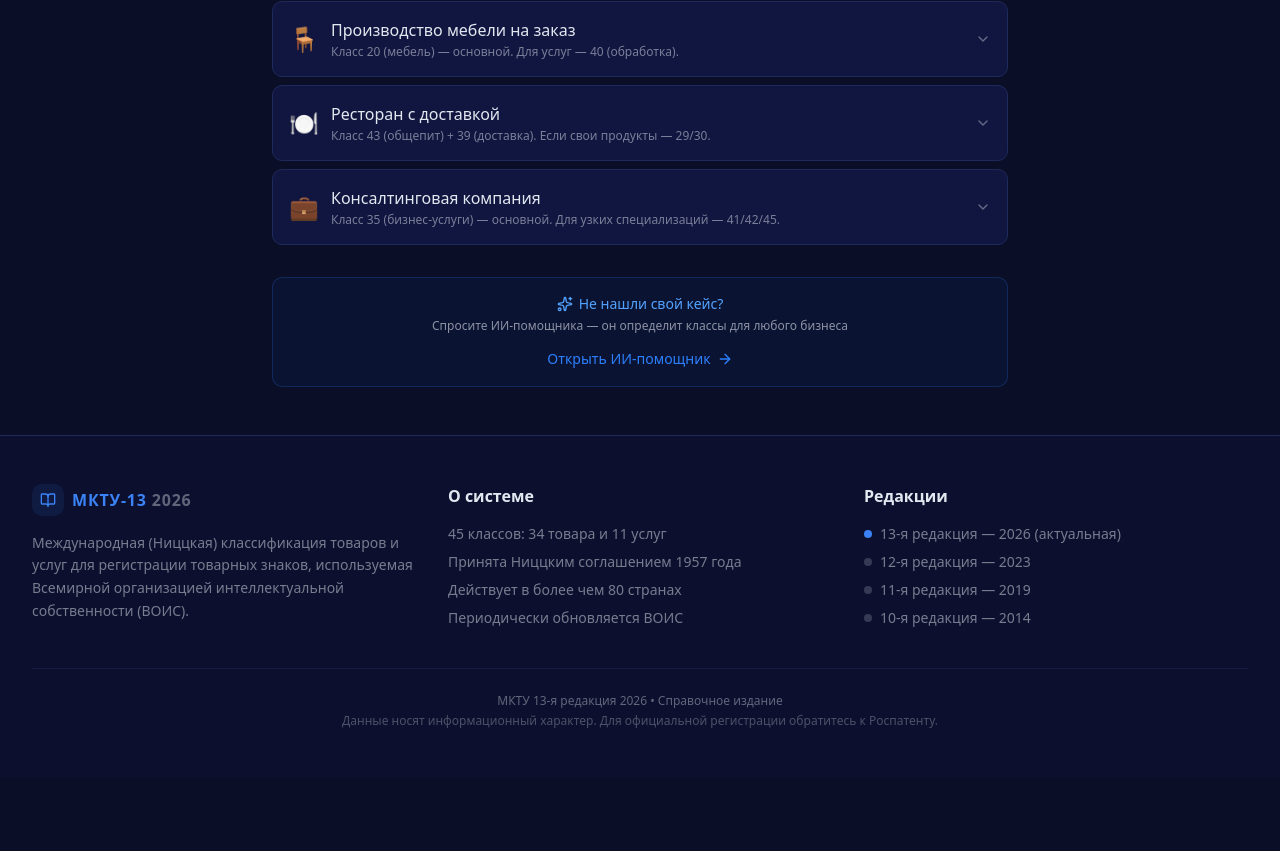
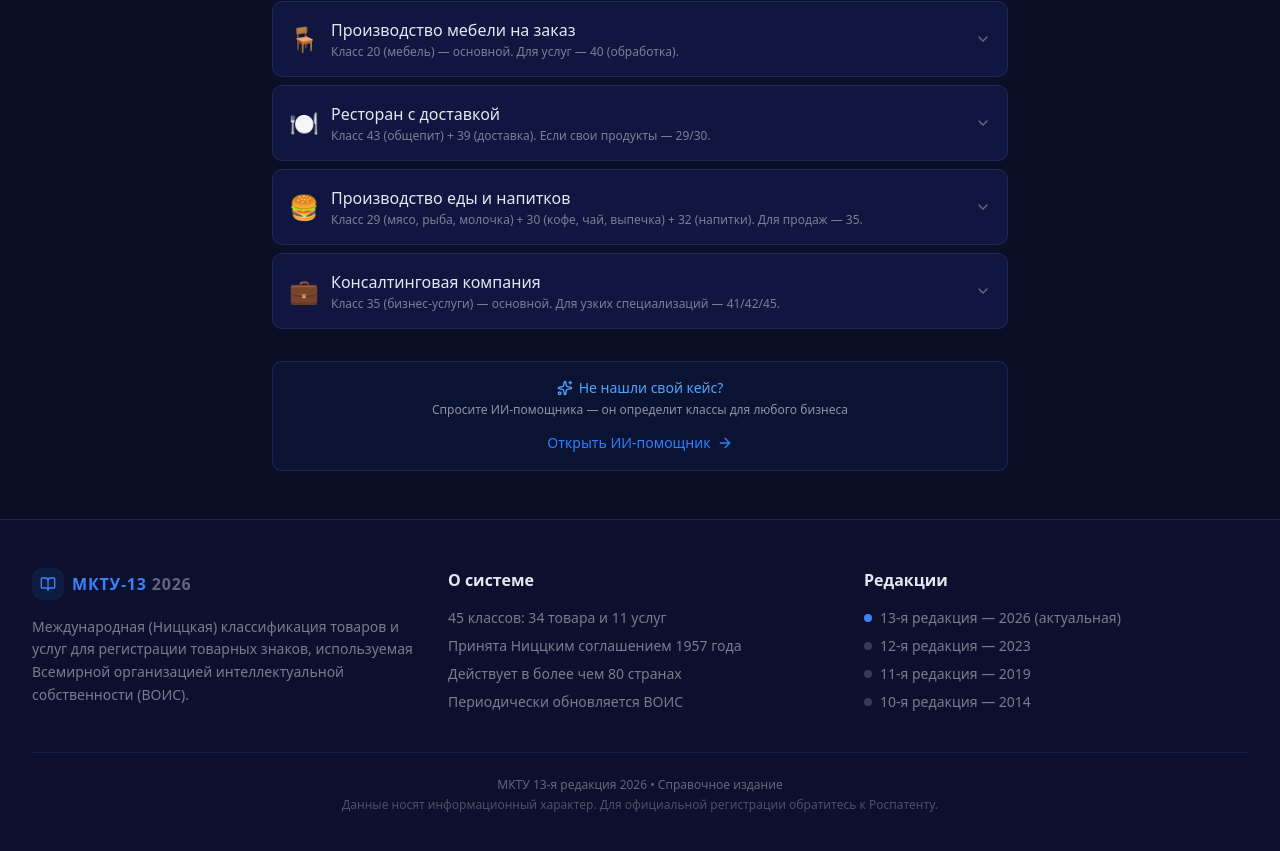
Before and after one commit to gabbardtools-a11y/mktu, a Next.js app: page /faq-cases in a window 1280 px wide. Shown: the part 1242-2093 px from the top of the page. Before the commit the page ends 2019 px from the top, so only its background shows below. Built offline with nearby package versions, Linux system fonts and the light colour scheme; no server answers.

Commit message:
Content: add 'Производство еды и напитков' case to /faq-cases

```diff
--- a/src/app/faq-cases/faq-cases-client.tsx
+++ b/src/app/faq-cases/faq-cases-client.tsx
@@ -154,6 +154,23 @@ const CASES: CaseItem[] = [
     ],
     tip: "Если доставляете чужую еду (агрегатор) — класс 43 не нужен, вы не готовите. Нужен 35 и 39.",
     warning: "Ресторан = приготовление + обслуживание = класс 43. Просто доставка готовой еды = класс 39.",
+  },
+  {
+    id: "food-drinks",
+    emoji: "🍔",
+    question: "Производство еды и напитков",
+    shortAnswer: "Класс 29 (мясо, рыба, молочка) + 30 (кофе, чай, выпечка) + 32 (напитки). Для продаж — 35.",
+    classes: [
+      { id: 29, reason: "Мясо, рыба, молочные продукты, консервы, яйца", required: "always" },
+      { id: 30, reason: "Кофе, чай, какао, хлеб, кондитерка, специи, макароны", required: "always" },
+      { id: 32, reason: "Безалкогольные напитки, соки, воды, пиво", required: "always" },
+      { id: 33, reason: "Алкогольные напитки (вино, крепкое)", required: "sometimes" },
+      { id: 35, reason: "Розничная/онлайн продажа, реклама", required: "always" },
+      { id: 39, reason: "Если есть доставка своей продукции", required: "sometimes" },
+      { id: 43, reason: "Если есть кафе/дегустационный зал", required: "sometimes" },
+    ],
+    tip: "Класс 29 — для «живой» еды (мясо, молоко, рыба). Класс 30 — для «сухой» (кофе, чай, специи, выпечка). Класс 32 — для напитков. Если производите полный ассортимент — нужны все три.",
+    warning: "Алкоголь — отдельный класс 33. Если производите пиво — это класс 32 (безалкогольные + пиво). Вино, водка, коньяк — класс 33.",
   },
   {
     id: "consulting",
```
